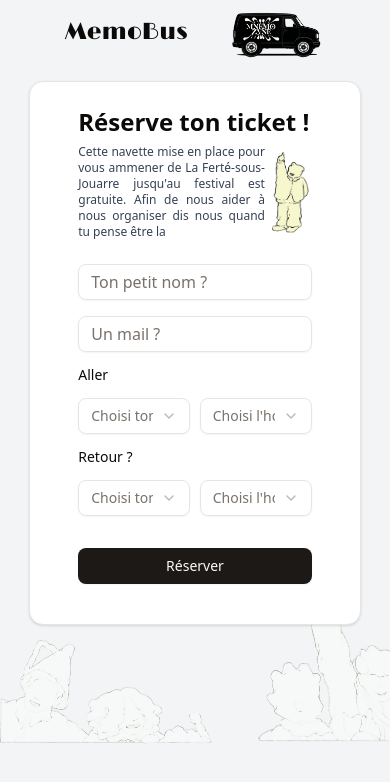
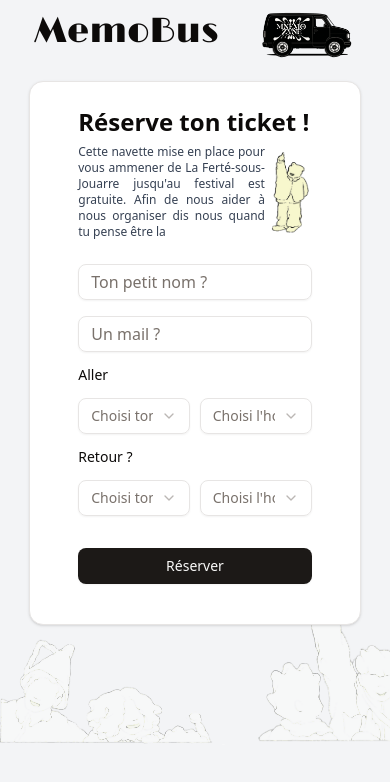
Before and after one commit to polepitech/MemoBus, a Next.js app: page / in a window 390 px wide. Shown: the top 782 px of the page. Built offline with nearby package versions, Linux system fonts and the light colour scheme.

Commit message:
[add]VercelAnalytics

```diff
--- a/app/layout.js
+++ b/app/layout.js
@@ -1,5 +1,6 @@
 import { Geist, Geist_Mono ,Limelight} from "next/font/google";
 import "./globals.css";
+import { Analytics } from "@vercel/analytics/next"
 
 const geistSans = Geist({
   variable: "--font-geist-sans",
@@ -29,6 +30,7 @@ export default function RootLayout({ children }) {
         className={`${geistSans.variable} ${geistMono.variable} ${limelight.variable} antialiased bg-gray-100`}
       >
         {children}
+        <Analytics />
       </body>
     </html>
   );
--- a/components/ui/bus.jsx
+++ b/components/ui/bus.jsx
@@ -23,7 +23,7 @@ export default function Bus() {
   }, []);
   return (
     <div className='flex justify-center gap-10 items-center'>
-      <h1 className='text-[6vw] limelight'>MemoBus</h1>
+      <h1 className='text-[9vw] md:text-[6vw] limelight'>MemoBus</h1>
       <div className="bus w-[25vw] lg:w-[15vw] relative">
         <Image className='van w-full' src='/assets/bus.png' width={2000} height={1000} alt='bus'/>
         <Image className='roue w-[20%] absolute bottom-[12%] left-[15%]' src='/assets/roue.png' width={200} height={200} alt='roue_arriere'/>
--- a/package.json
+++ b/package.json
@@ -16,6 +16,7 @@
     "@radix-ui/react-label": "^2.1.6",
     "@radix-ui/react-select": "^2.2.4",
     "@radix-ui/react-slot": "^1.2.2",
+    "@vercel/analytics": "^1.5.0",
     "autoprefixer": "^10.4.21",
     "class-variance-authority": "^0.7.1",
     "clsx": "^2.1.1",
```
Also changed, not shown: 1 other file (tests, documents, lock files or other folders).
